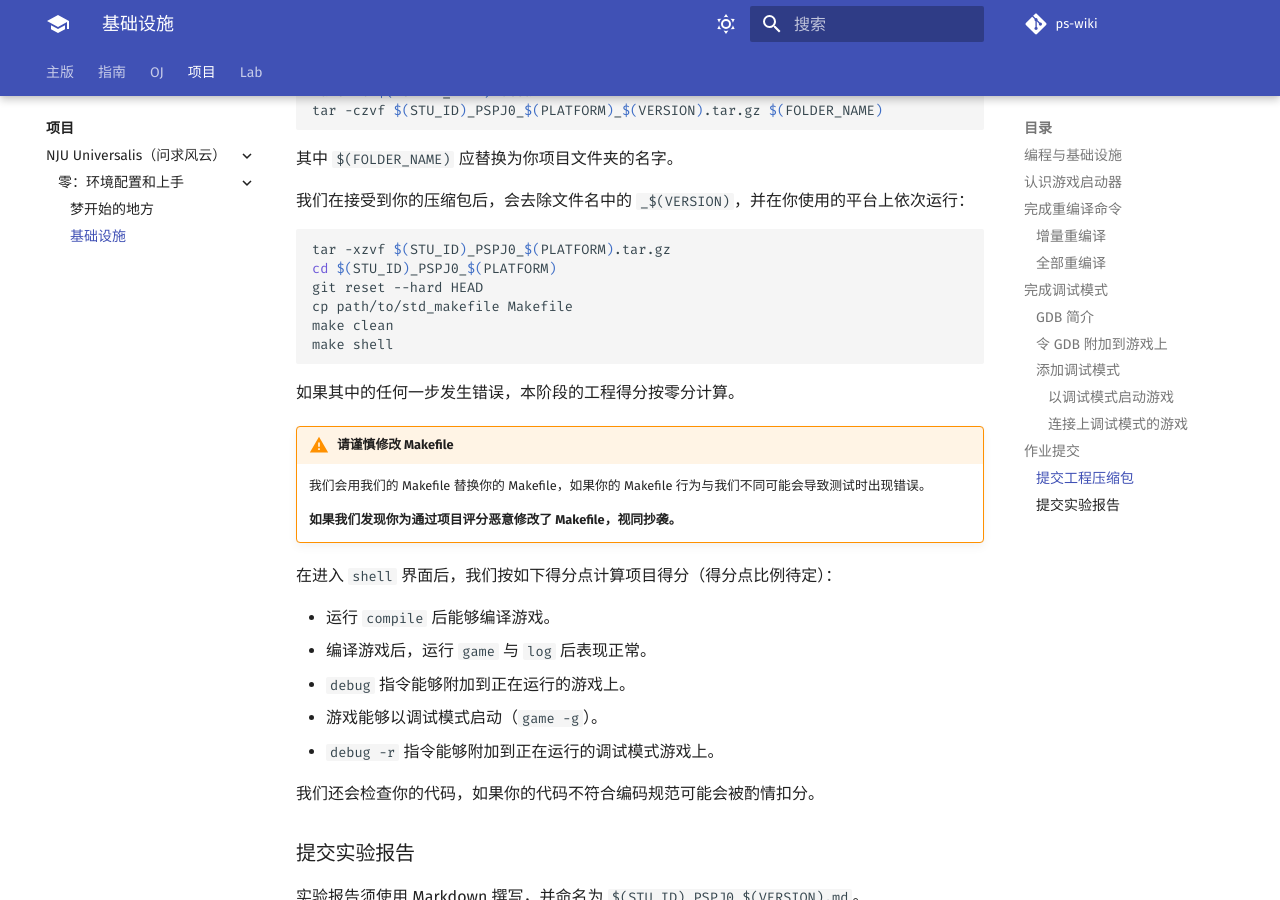
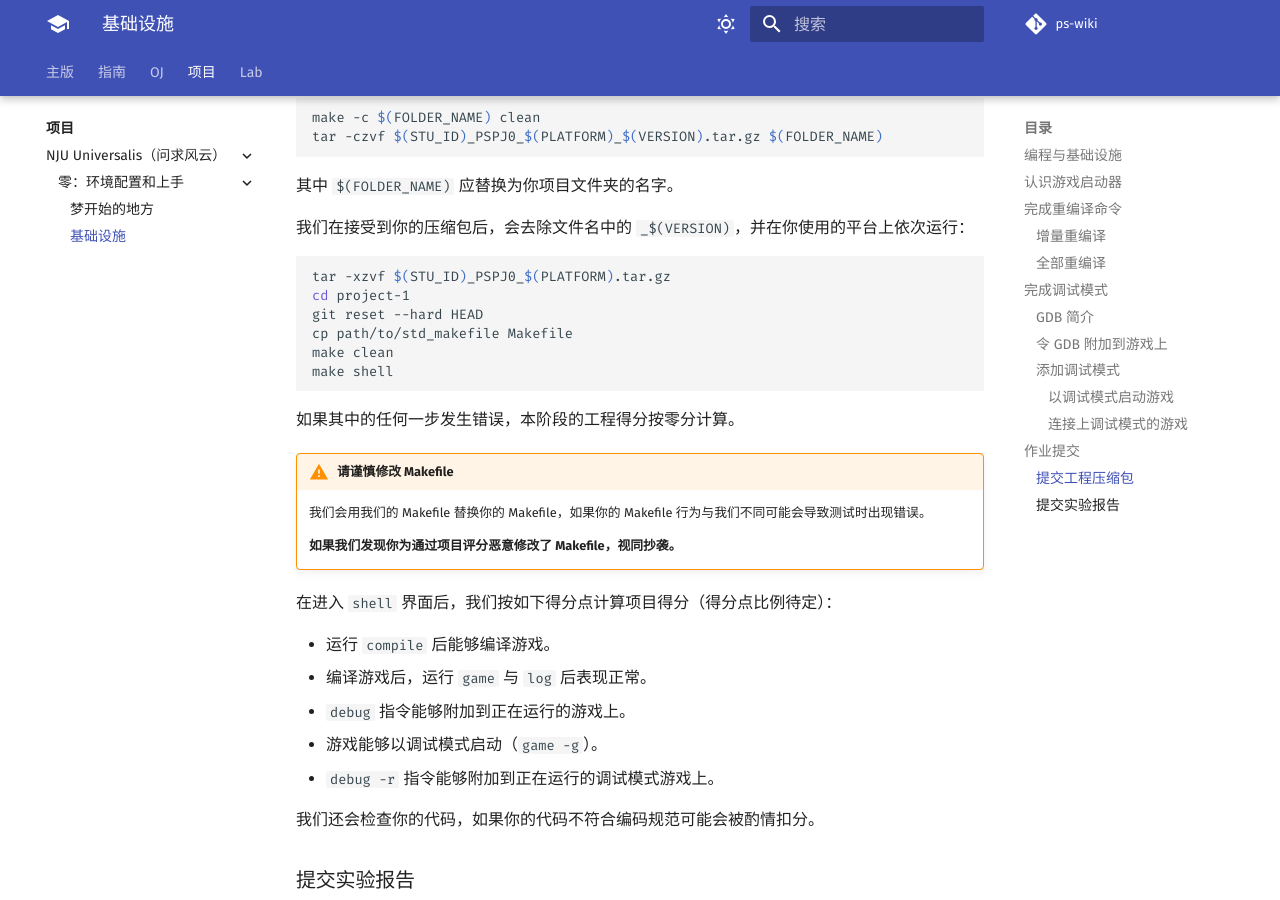
Before and after one commit to PS2023-programming/ps-wiki, an MkDocs documentation site: the page built from docs/program/ps1/0/complete_shell.md, in a window 1280 px wide and 900 px high, scrolled down 7311 px. Built offline with MkDocs 1.6.1 and Material for MkDocs 9.7.7, drawn with Linux system fonts in a browser that asks for light colours; comment, search, counter and statistics services are not loaded.

Commit message:
fix bugs

````diff
--- a/docs/program/ps1/0/complete_shell.md
+++ b/docs/program/ps1/0/complete_shell.md
@@ -282,7 +283,7 @@ tar -czvf $(STU_ID)_PSPJ0_$(PLATFORM)_$(VERSION).tar.gz $(FOLDER_NAME)
 
 ```shell
 tar -xzvf $(STU_ID)_PSPJ0_$(PLATFORM).tar.gz
-cd $(STU_ID)_PSPJ0_$(PLATFORM)
+cd project-1
 git reset --hard HEAD
 cp path/to/std_makefile Makefile
 make clean
````
Also changed, not shown: other parts of docs/program/ps1/0/complete_shell.md (+1 -0 lines).
